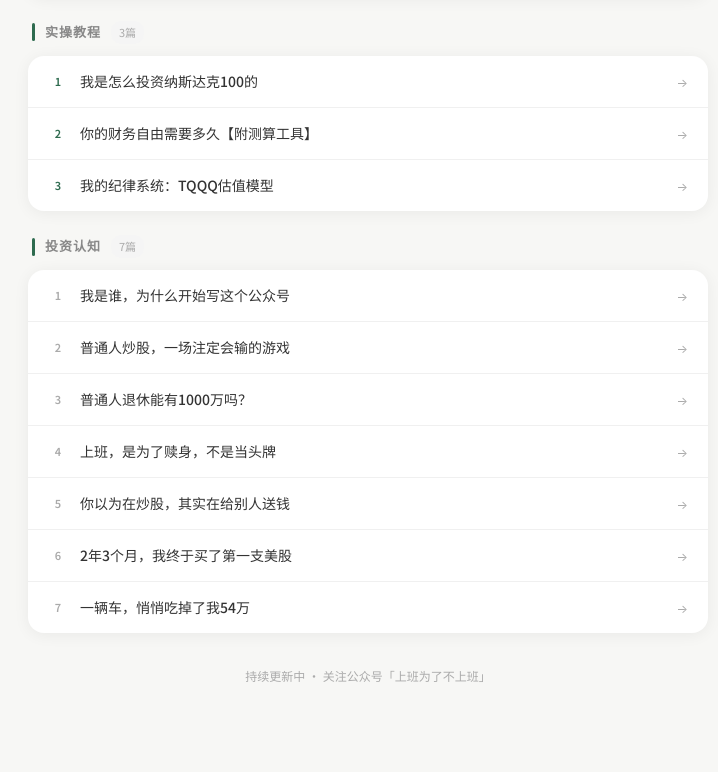
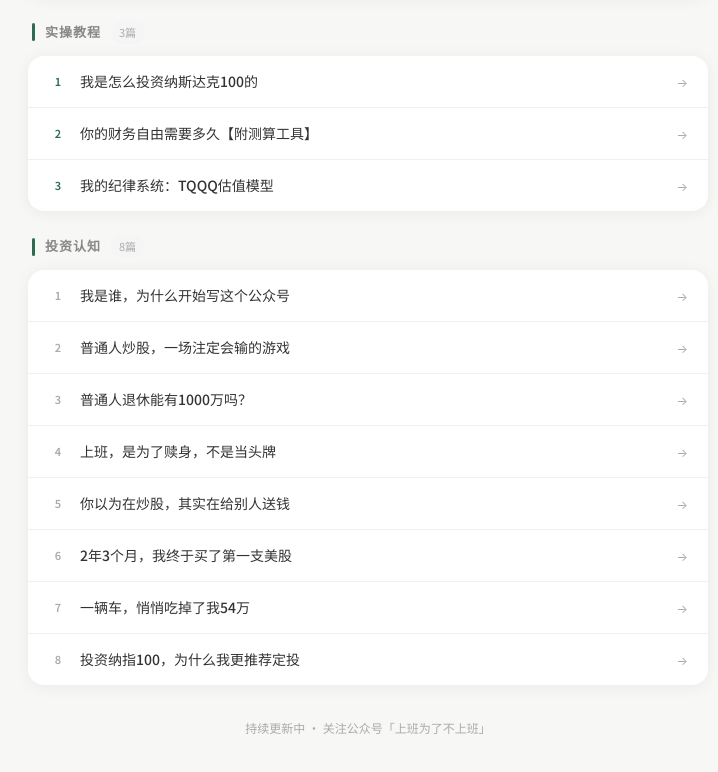
Before and after one commit to nowork-free/freedom-calculator, a plain HTML site: page nav.html in a window 1280 px wide. Shown: the part 496-1268 px from the top of the page, without its empty margins (272-990 px from the left). Drawn offline with Linux system fonts and the light colour scheme.

Commit message:
Update nav.html

```diff
--- a/nav.html
+++ b/nav.html
@@ -65,7 +65,6 @@
     color: var(--text-muted);
   }
 
-  /* 工具卡片 */
   .tool-card {
     background: var(--accent);
     border-radius: 16px;
@@ -108,7 +107,6 @@
     flex-shrink: 0;
   }
 
-  /* 分区 */
   .section { margin-bottom: 24px; }
 
   .section-header {
@@ -145,7 +143,6 @@
     border-radius: 10px;
   }
 
-  /* 文章卡片 */
   .card {
     background: var(--white);
     border-radius: 16px;
@@ -274,7 +271,7 @@
     <div class="section-header">
       <div class="section-bar"></div>
       <div class="section-title">投资认知</div>
-      <div class="section-count">7篇</div>
+      <div class="section-count">8篇</div>
     </div>
     <div class="card">
       <a href="https://mp.weixin.qq.com/s/IT2X94rrxJdIpnF7-oW7Jg" target="_blank" class="article-item">
@@ -312,6 +309,11 @@
         <div class="article-title">一辆车，悄悄吃掉了我54万</div>
         <div class="article-arrow">→</div>
       </a>
+      <a href="https://mp.weixin.qq.com/s/Ce-5P50jO-D4EGhREAnFVw" target="_blank" class="article-item">
+        <div class="article-num">8</div>
+        <div class="article-title">投资纳指100，为什么我更推荐定投</div>
+        <div class="article-arrow">→</div>
+      </a>
     </div>
   </div>
 
```
